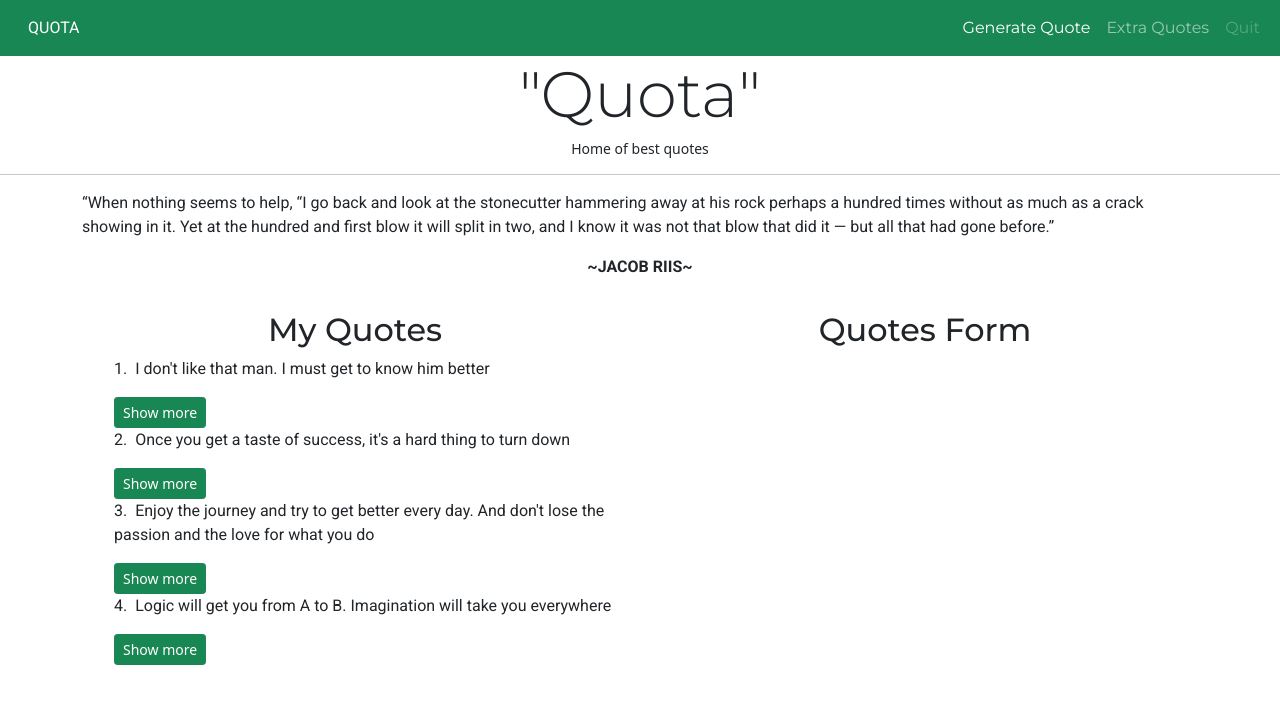
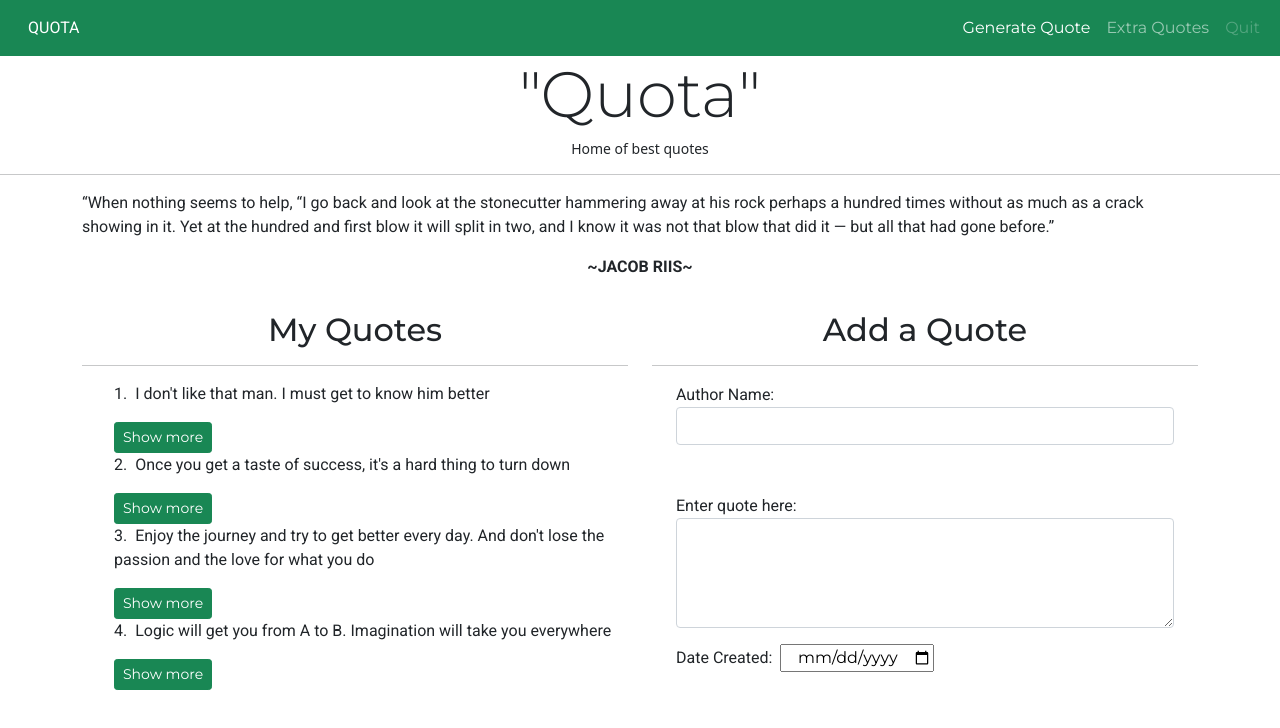
Before and after one commit to Williamsoditi/Quota, an Angular app: page / in a window 1280 px wide. Shown: the top 728 px of the page. Built offline with nearby package versions, Linux system fonts and the light colour scheme.

Commit message:
Feat: Real time typing - Real time typing optimised on the author name field

```diff
--- a/src/app/app.component.html
+++ b/src/app/app.component.html
@@ -12,10 +12,13 @@
   <div class="row pt-3">
     <div class="col-md-6">
       <h2 class="text-center">My Quotes</h2>
+      <hr>
       <app-quote></app-quote>
     </div>
     <div class="col-md-6">
-      <h2 class="text-center">Quotes Form</h2>
+      <h2 class="text-center">Add a Quote</h2>
+      <hr>
+      <app-quote-form></app-quote-form>
     </div>
   </div>
 </div>
--- a/src/app/app.module.ts
+++ b/src/app/app.module.ts
@@ -1,5 +1,6 @@
 import { NgModule } from '@angular/core';
 import { BrowserModule } from '@angular/platform-browser';
+import { FormsModule } from '@angular/forms';
 
 import { AppRoutingModule } from './app-routing.module';
 import { AppComponent } from './app.component';
@@ -22,7 +23,8 @@ import { QuoteFormComponent } from './quote-form/quote-form.component';
   ],
   imports: [
     BrowserModule,
-    AppRoutingModule
+    AppRoutingModule,
+    FormsModule
   ],
   providers: [],
   bootstrap: [AppComponent]
--- a/src/app/quote-form/quote-form.component.html
+++ b/src/app/quote-form/quote-form.component.html
@@ -1 +1,17 @@
-<p>quote-form works!</p>
+<div class="container-fluid">
+    <form action="#" #quoteForm="ngForm">
+        <div class="form-group">
+            <label for="author-name">Author Name:</label>
+            <input type="text" required class="form-control" id="author-name" [(ngModel)]="newQuote.author" name="author-name">
+            <p class="mt-2">&nbsp;{{newQuote.author}}</p>
+        </div>
+        <div class="form-group mt-3">
+            <label for="quote">Enter quote here:</label>
+            <textarea id="description" rows="4" class="form-control" required></textarea>
+        </div>
+        <div class="form-group mt-3">
+            <label for="date">Date Created: &nbsp; </label>
+            <input type="date" id="complete" required>
+        </div>
+    </form>
+</div>
--- a/src/app/quote-form/quote-form.component.ts
+++ b/src/app/quote-form/quote-form.component.ts
@@ -1,4 +1,5 @@
 import { Component, OnInit } from '@angular/core';
+import { Quote } from '../quote';
 
 @Component({
   selector: 'app-quote-form',
@@ -7,6 +8,7 @@ import { Component, OnInit } from '@angular/core';
 })
 export class QuoteFormComponent implements OnInit {
 
+  newQuote = new Quote(0, "","",0,0, new Date());
   constructor() { }
 
   ngOnInit(): void {
--- a/src/styles.css
+++ b/src/styles.css
@@ -1,8 +1,9 @@
 @import url('https://fonts.googleapis.com/css2?family=Montserrat:ital,wght@0,100;0,200;0,300;0,400;0,500;0,600;0,700;0,800;0,900;1,100;1,200;1,300;1,400;1,500;1,600;1,700;1,800;1,900&family=Roboto:ital,wght@0,100;0,300;0,400;0,500;0,700;0,900;1,100;1,300;1,400;1,500;1,700;1,900&display=swap');
 @import "~bootstrap/dist/css/bootstrap.css";
-a, h1, h2{
+a, h1, h2, input, button{
     font-family: 'Montserrat', sans-serif;
+    text-align: center;
 }
-p, li, span{
+p, li, span, label{
     font-family: 'Roboto', sans-serif;
 }
```
